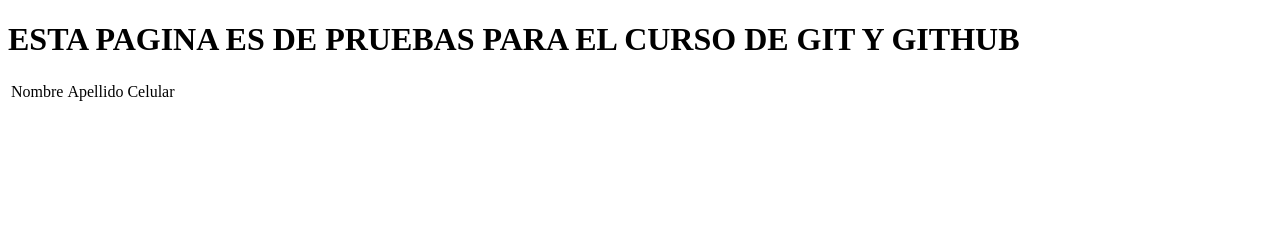
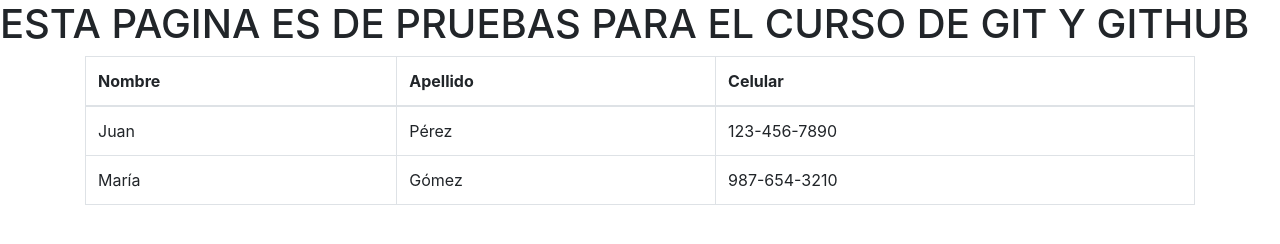
Before and after one commit to Julian-Devia/Git_GitHub, a plain HTML site: page index.html in a window 1280 px wide. Drawn offline with nearby package versions, Linux system fonts and the light colour scheme.

Commit message:
se modifico la tabla y se le aplicaron estilos

```diff
--- a/index.html
+++ b/index.html
@@ -4,28 +4,40 @@
     <meta charset="UTF-8">
     <meta name="viewport" content="width=device-width, initial-scale=1.0">
     <title>Clase Git</title>
+
+    <link rel="stylesheet" href="https://maxcdn.bootstrapcdn.com/bootstrap/4.5.2/css/bootstrap.min.css">
+
 </head>
 <body>
     <h1>ESTA PAGINA ES DE PRUEBAS PARA EL CURSO DE GIT Y GITHUB </h1>
 
 
-    <div>
-        <table>
-            <tr>
-                <td>
-                    Nombre
-                </td>
-                <td>
-                    Apellido
-                </td>
-                <td>
-                    Celular
-                </td>
-            </tr>
+    <div class="container">
+        <table class="table table-bordered">
+            <thead>
+                <tr>
+                    <th>Nombre</th>
+                    <th>Apellido</th>
+                    <th>Celular</th>
+                </tr>
+            </thead>
+            <tbody>
+                <tr>
+                    <td>Juan</td>
+                    <td>Pérez</td>
+                    <td>123-456-7890</td>
+                </tr>
+                <tr>
+                    <td>María</td>
+                    <td>Gómez</td>
+                    <td>987-654-3210</td>
+                </tr>
+            </tbody>
         </table>
     </div>
 
 
 
+
 </body>
 </html>
```
